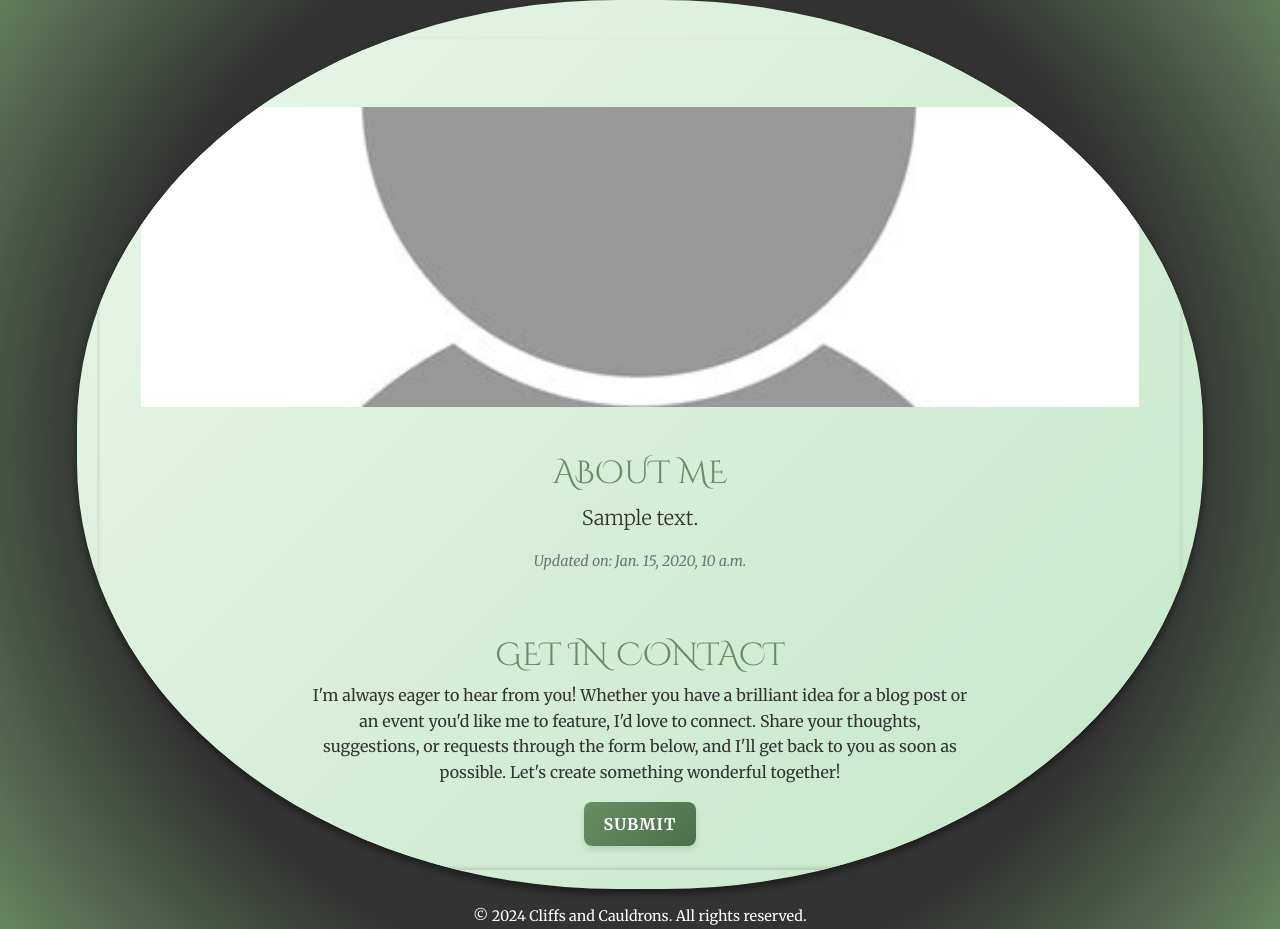
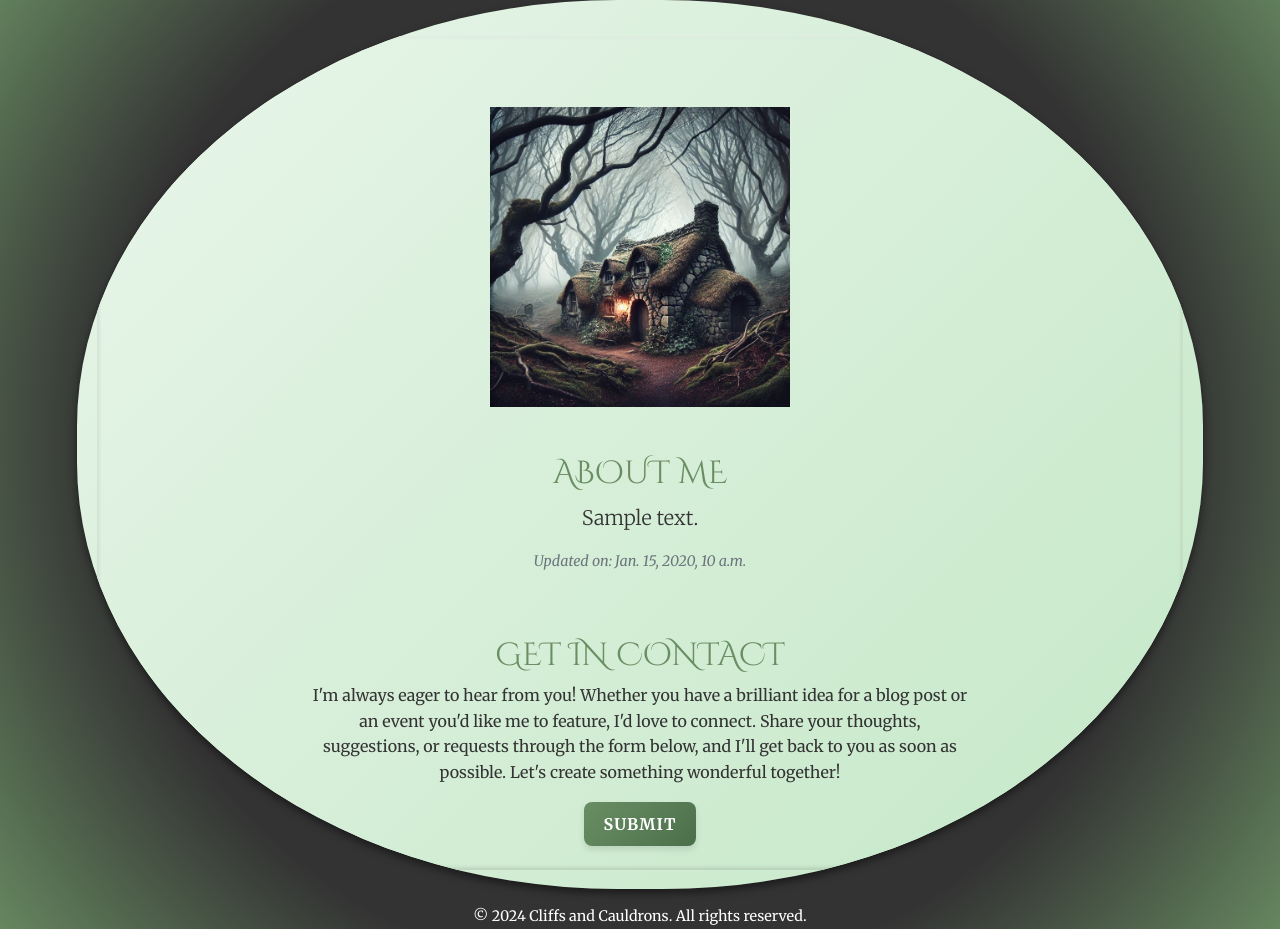
Before and after one commit to LynWorth/Cliffs-and-Cauldrons-Blog, a Django app: template about/templates/about/about.html in a window 1280 px wide. Shown: the part 78-1007 px from the top of the page. Run offline with Django 4.2, Linux system fonts and the light colour scheme; tables that the repository leaves empty hold one stand-in row (values such as "Sample post"); the template is opened without the code that fills it: values that come from a table or form of the project are taken from there, most other values are stand-ins (such as "Sample title", 1, 10 or a date in 2020); parts of the project's set-up code (start-up, migrations or seed data) failed here and were passed over; some libraries are stand-ins or nearby versions; some web fonts are replaced.

```diff
--- a/about/templates/about/about.html
+++ b/about/templates/about/about.html
@@ -8,8 +8,8 @@
 
     <div class="row">
         <div class="col-12">
-            <img src="{% static 'images/nobody.jpg' %}" class="img-fluid w-100"
-                style="max-height: 300px; object-fit: cover;" alt="About Us">
+            <img src="{% static 'images/Home sweet home.jpg' %}" class="img-fluid w-95"
+                style="max-height: 300px; object-fit: 100%;" alt="About Us">
         </div>
     </div>
     <div class="row justify-content-center mt-5">
```
Also changed, not shown: static/images/Boscawen.jpg (added), static/images/Home sweet home.jpg (added), static/images/Lammas scene.jpg (deleted), static/images/Raven on standing stone.jpg (added), static/images/nobody.jpg (deleted).
